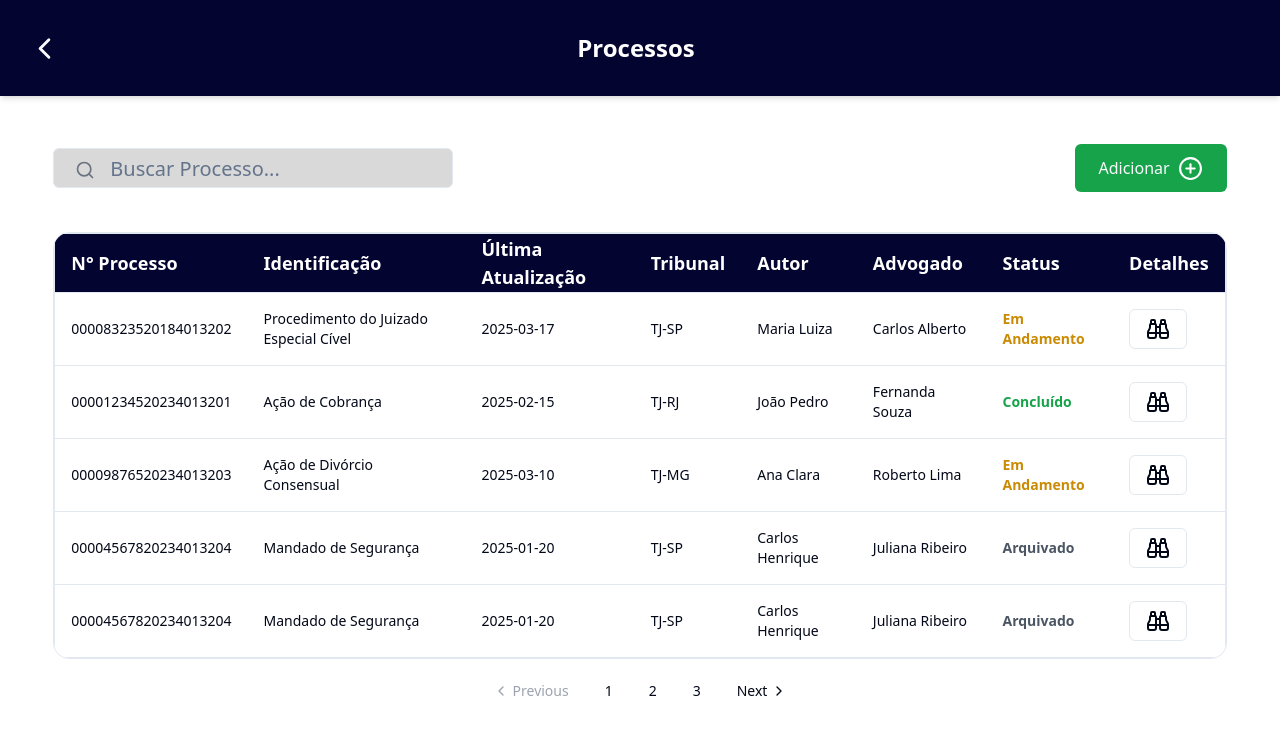
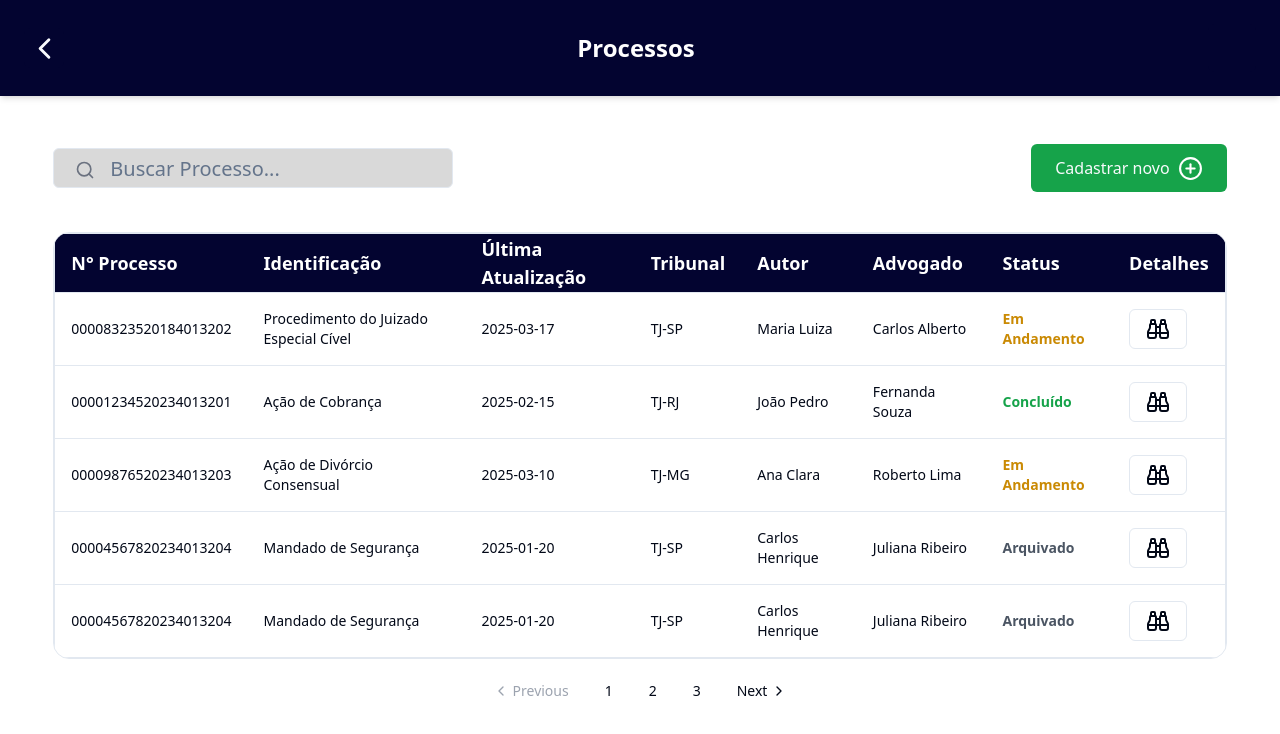
Before and after one commit to hugonascimento1/JurisControl, a Next.js app: page /inicio/processos in a window 1280 px wide. Shown: the top 734 px of the page. Built offline with nearby package versions, Linux system fonts and the light colour scheme.

Commit message:
criação da pagina cadastro de processo

```diff
--- /dev/null
+++ b/src/app/inicio/processos/cadastro-processo/page.tsx
@@ -0,0 +1,11 @@
+import NavBar from "@/components/navbar"
+
+
+export default function Page() {
+    return(
+        <div>
+            <NavBar nome="Cadstro de processo" />
+            <p>Cadastro de processo</p>
+        </div>
+    )
+}
--- a/src/app/inicio/processos/page.tsx
+++ b/src/app/inicio/processos/page.tsx
@@ -11,6 +11,7 @@ import Link from "next/link";
 import VisualizarCaso from "@/components/visualizarCaso";
 import NavBar from "@/components/navbar";
 import { Table, TableBody, TableCaption, TableCell, TableHead, TableHeader, TableRow } from "@/components/ui/table";
+import { useRouter } from "next/navigation";
 
 interface Info {
   numeroProcesso: string;
@@ -127,6 +128,7 @@ const processos: Info[] = [
 const itemsPag = 5;
 
 export default function Page() {
+  const router = useRouter();
   const [proxPag, setProxPag] = useState(1);
 
   const totalPages = Math.ceil(processos.length / itemsPag);
@@ -141,6 +143,10 @@ export default function Page() {
     (proxPag - 1) * itemsPag,
     proxPag * itemsPag
   );
+
+  const handleCadastroProcesso = () => {
+    router.push('/inicio/processos/cadastro-processo')
+  }
 
   return (
     <div className="flex flex-col justify-center items-center">
@@ -168,8 +174,10 @@ export default function Page() {
             </Button>
           } className="md:w-[400px] pl-14 py-4 text-xl text-start h-10 bg-[#D9D9D9]" placeholder="Buscar Processo..." />
         </div>
-        <Button className="bg-green-600 hover:bg-green-900 gap-2 p-6 text-base">
-          Adicionar
+        <Button
+          onClick={handleCadastroProcesso}
+          className="bg-green-600 hover:bg-green-900 gap-2 p-6 text-base">
+          Cadastrar novo
           <CirclePlus size="icon" style={{ width: "25px", height: "25px" }} className="text-white" />
         </Button>
       </div>
```
